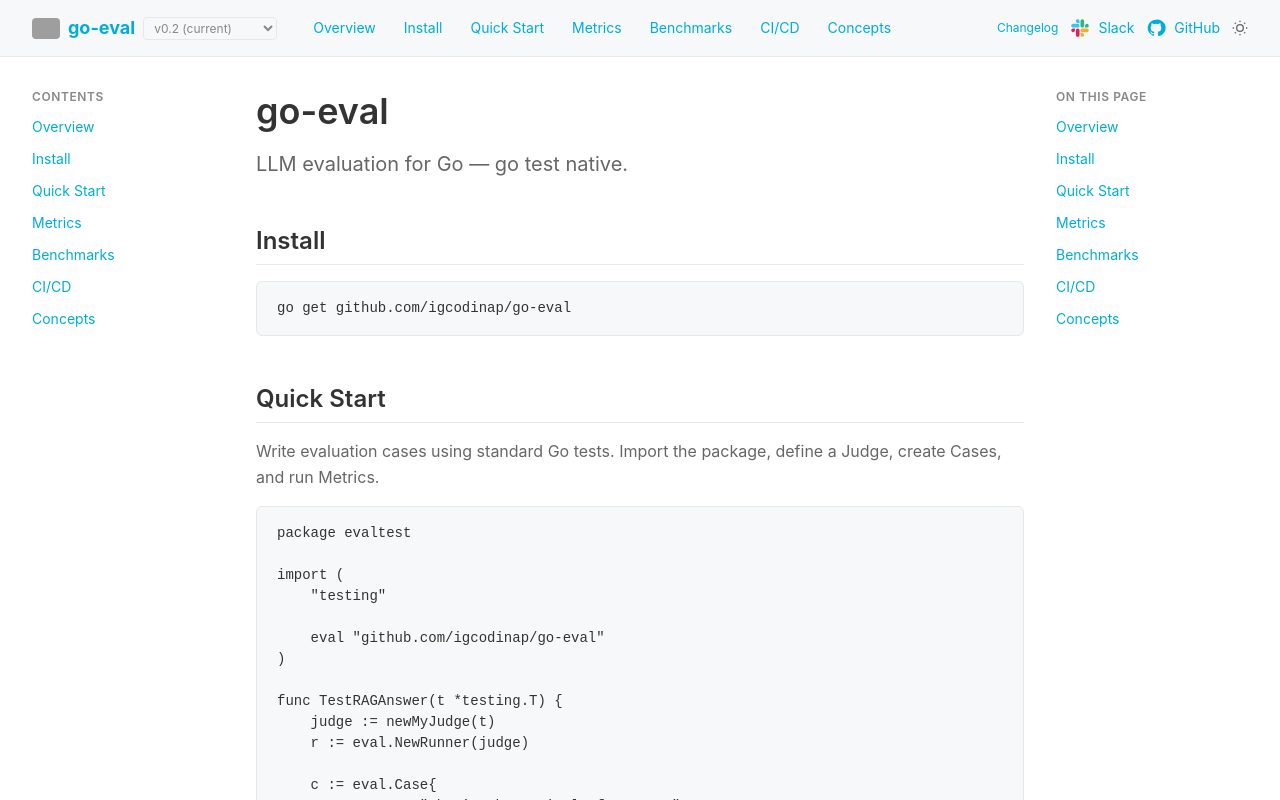
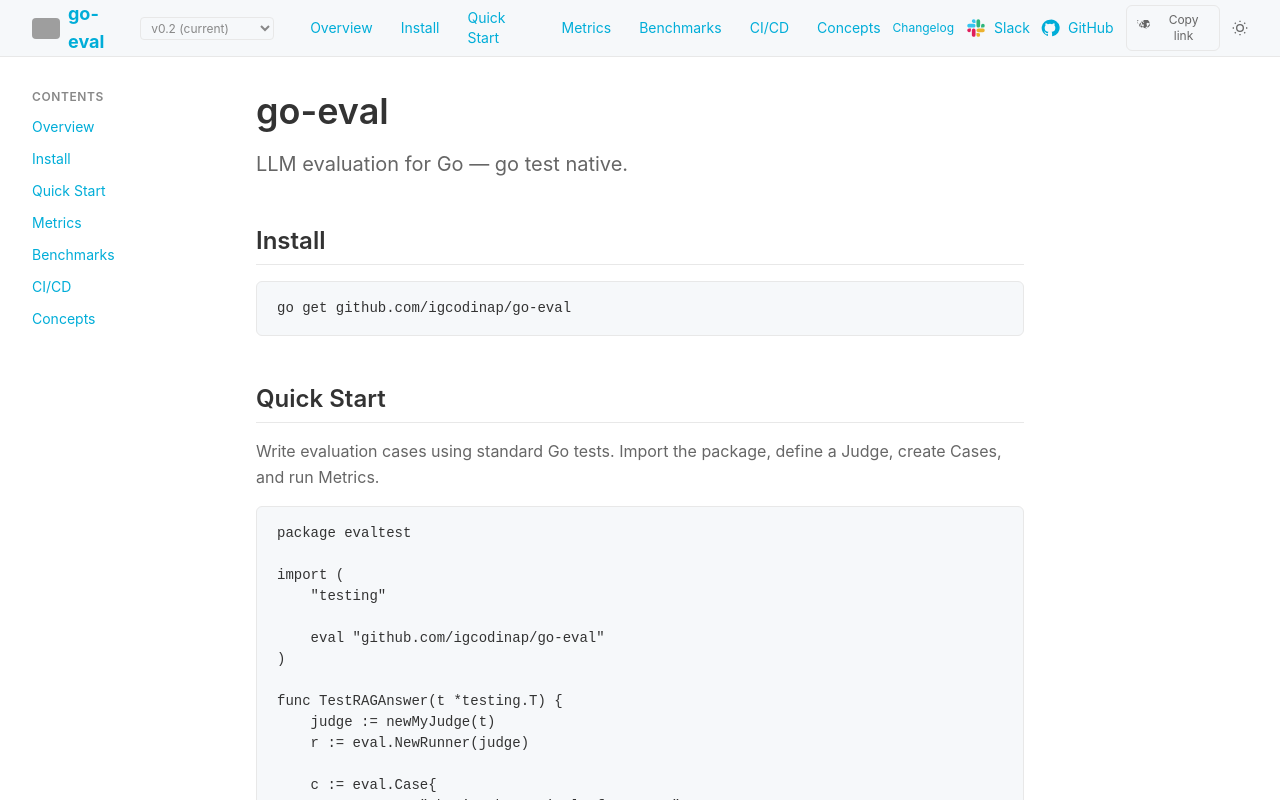
Before and after one commit to igcodinap/go-eval-web, a Next.js app: page / in a window 1280 px wide. Shown: the top 800 px of the page. Built offline with nearby package versions, Linux system fonts and the light colour scheme; grey boxes are pictures that could not be loaded.

Commit message:
Replace right sidebar with Copy Link button in header

```diff
--- a/src/app/page.tsx
+++ b/src/app/page.tsx
@@ -2,7 +2,7 @@
 
 import Image from "next/image";
 import Link from "next/link";
-import { useState } from "react";
+import { useState, useEffect } from "react";
 import { ThemeToggle } from "@/components/theme-toggle";
 import { SlideOver } from "@/components/slide-over";
 import { metricDetails, MetricDetail } from "@/data/metric-details";
@@ -12,6 +12,14 @@ function GitHubIcon({ className }: { className?: string }) {
   return (
     <svg viewBox="0 0 24 24" aria-hidden="true" className={className} fill="currentColor">
       <path d="M12 2a10 10 0 0 0-3.16 19.49c.5.09.68-.22.68-.48v-1.68c-2.78.61-3.37-1.18-3.37-1.18-.45-1.15-1.11-1.45-1.11-1.45-.9-.62.07-.61.07-.61 1 .07 1.53 1.03 1.53 1.03.89 1.52 2.33 1.08 2.9.83.09-.65.35-1.08.63-1.32-2.22-.25-4.55-1.11-4.55-4.95 0-1.09.39-1.98 1.03-2.68-.1-.25-.45-1.27.1-2.64 0 0 .84-.27 2.75 1.02a9.6 9.6 0 0 1 5 0c1.91-1.29 2.75-1.02 2.75-1.02.55 1.37.2 2.39.1 2.64.64.7 1.03 1.59 1.03 2.68 0 3.85-2.33 4.7-4.56 4.95.36.31.68.93.68 1.87v2.77c0 .27.18.58.69.48A10 10 0 0 0 12 2Z" />
+    </svg>
+  );
+}
+
+function CopyLinkIcon({ className }: { className?: string }) {
+  return (
+    <svg viewBox="0 0 20 20" aria-hidden="true" className={className} fill="currentColor">
+      <path d="M12.232 4.232a2.5 2.5 0 0 1 3.536 3.536l-1.225 1.224a.75.75 0 0 1-1.061-1.06l1.224-1.224a4.5 4.5 0 0 0-6.373-6.373L7.757 2.27a4.5 4.5 0 0 0 6.373 6.373l-1.898 1.898a.75.75 0 0 1-1.061-1.061l1.898-1.898ZM3.98 8.722a3.5 3.5 0 0 1 4.95-4.95l-1.898-1.898a.75.75 0 0 0-1.061 1.06l1.898 1.899a2.5 2.5 0 0 1-3.536 3.536l2.27-2.27a4.5 4.5 0 0 0-6.373-6.373L1.768 5.01a3.5 3.5 0 0 1 4.95-4.95l2.27 2.27a.75.75 0 0 1-1.06 1.06l-2.27-2.27Z" />
     </svg>
   );
 }
@@ -146,6 +154,19 @@ export default function Home() {
   const [selectedBenchMetric, setSelectedBenchMetric] = useState<string | null>(null);
   const [selectedConcept, setSelectedConcept] = useState<string | null>(null);
   const [currentVersion, setCurrentVersion] = useState("v0.2");
+  const [copied, setCopied] = useState(false);
+
+  const handleCopyLink = () => {
+    navigator.clipboard.writeText(window.location.href);
+    setCopied(true);
+  };
+
+  useEffect(() => {
+    if (copied) {
+      const timer = setTimeout(() => setCopied(false), 2000);
+      return () => clearTimeout(timer);
+    }
+  }, [copied]);
 
   const metrics = currentVersion === "v0.3-unreleased" ? metricsV03 : metricsV02;
 
@@ -189,6 +210,15 @@ export default function Home() {
               <GitHubIcon className="h-5 w-5" />
               <span className="hidden sm:inline">GitHub</span>
             </a>
+            <button
+              onClick={handleCopyLink}
+              title="Copy page URL"
+              className="flex items-center gap-1.5 text-xs px-2.5 py-1.5 rounded-md border border-[var(--border)] bg-[var(--surface)] text-[var(--secondary)] hover:text-[var(--foreground)] hover:border-[var(--accent)] transition-all"
+            >
+              <CopyLinkIcon className="h-4 w-4" />
+              <span className="hidden sm:inline">{copied ? "Copied!" : "Copy link"}</span>
+              {copied && <span className="sm:hidden">✓</span>}
+            </button>
             <ThemeToggle />
           </div>
         </div>
@@ -472,23 +502,7 @@ benchstat old.txt new.txt`}</code>
             </section>
           </main>
 
-          <aside className="hidden w-48 shrink-0 xl:block">
-            <div className="sticky top-20 text-sm">
-              <p className="mb-2 text-xs font-semibold uppercase tracking-wider text-[var(--muted)]">On This Page</p>
-              <ul className="space-y-1 text-[var(--secondary)]">
-                <li><a href="#overview" className="block py-1">Overview</a></li>
-                <li><a href="#install" className="block py-1">Install</a></li>
-                <li><a href="#quickstart" className="block py-1">Quick Start</a></li>
-                <li><a href="#metrics" className="block py-1">Metrics</a></li>
-                <li><a href="#benchmarks" className="block py-1">Benchmarks</a></li>
-                <li><a href="#cicd" className="block py-1">CI/CD</a></li>
-                {currentVersion === "v0.3-unreleased" && (
-                  <li><a href="#cli" className="block py-1">CLI</a></li>
-                )}
-                <li><a href="#concepts" className="block py-1">Concepts</a></li>
-              </ul>
-            </div>
-          </aside>
+
         </div>
       </div>
 
```
